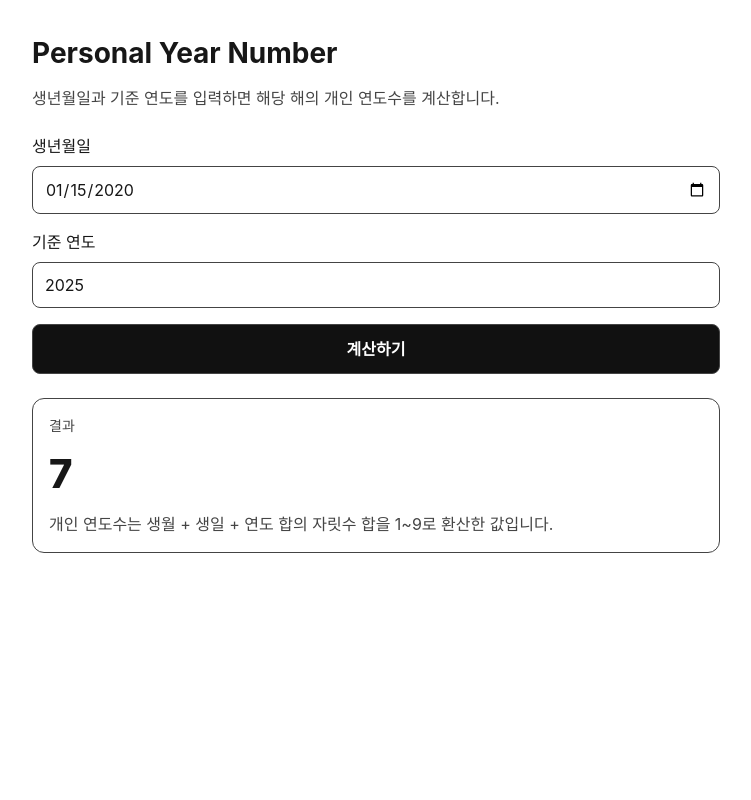
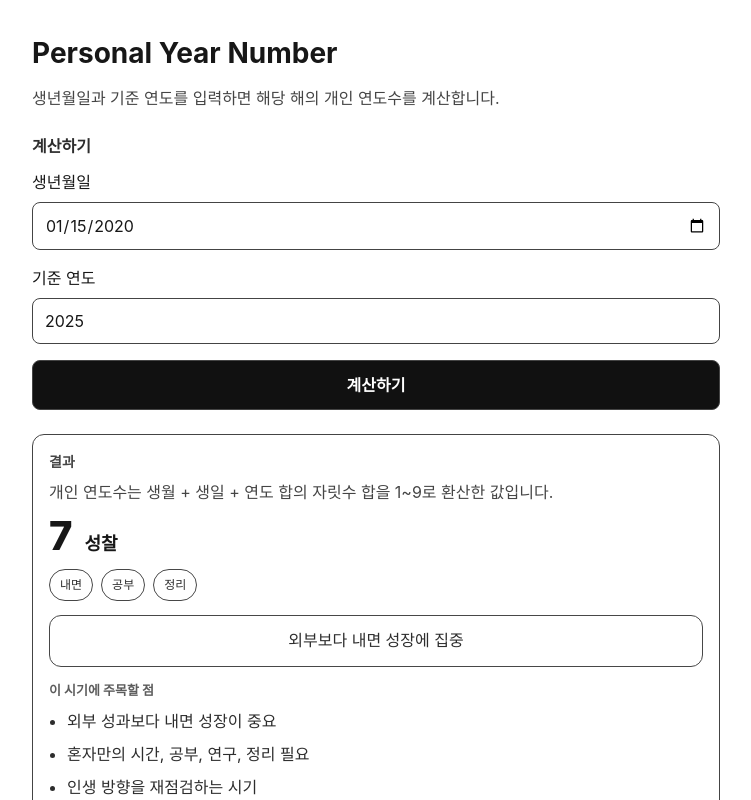
Before and after one commit to Shin-Yu-1/Personal-Year-Number, a Next.js app: page / in a window 1280 px wide. Both pictures are taken after typing "2020-01-15" into the empty fields and a click on the button "계산하기". Shown: the whole page, without its empty margins (264-1015 px from the left). Built offline with nearby package versions, Linux system fonts and the light colour scheme.

Commit message:
feat: 결과값에 대한 설명 추가

```diff
--- a/src/app/page.tsx
+++ b/src/app/page.tsx
@@ -1,6 +1,7 @@
 "use client";
 
 import { useMemo, useState } from "react";
+import PersonalYearInfos, { PersonalYearInfo } from "@/contents/personalYear";
 
 const reduceToSingleDigit = (value: number): number => {
   let n = Math.abs(value);
@@ -38,6 +39,7 @@ const PersonalYearNumberPage = () => {
   const [year, setYear] = useState<number>(thisYear);
   const [result, setResult] = useState<number | null>(null);
   const [error, setError] = useState<string>("");
+  const [resultInfo, setResultInfo] = useState<PersonalYearInfo | null>(null);
 
   const onSubmit = (e: React.FormEvent) => {
     e.preventDefault();
@@ -60,16 +62,53 @@ const PersonalYearNumberPage = () => {
 
     const n = calculatePersonalYearNumber(d, year);
     setResult(n);
+    console.log(n, PersonalYearInfos[n]);
+    setResultInfo(PersonalYearInfos[n]);
   };
 
   return (
-    <div style={{ maxWidth: 720, margin: "0 auto", padding: "2rem 1rem" }}>
+    <main style={{ maxWidth: 720, margin: "0 auto", padding: "2rem 1rem" }}>
+      <header>
         <h1 style={{ fontSize: 28, marginBottom: 12 }}>Personal Year Number</h1>
         <p style={{ opacity: 0.8, marginBottom: 24 }}>
           생년월일과 기준 연도를 입력하면 해당 해의 개인 연도수를 계산합니다.
         </p>
+      </header>
+
+      <section aria-labelledby="calc-title">
+        <h2
+          id="calc-title"
+          style={{ fontSize: 16, margin: 0, marginBottom: 12, opacity: 0.9 }}
+        >
+          계산하기
+        </h2>
 
         <form onSubmit={onSubmit} style={{ display: "grid", gap: 16 }}>
+          <fieldset
+            style={{
+              border: 0,
+              padding: 0,
+              margin: 0,
+              display: "grid",
+              gap: 16,
+            }}
+          >
+            <legend
+              style={{
+                position: "absolute",
+                width: 1,
+                height: 1,
+                padding: 0,
+                margin: -1,
+                overflow: "hidden",
+                clip: "rect(0,0,0,0)",
+                whiteSpace: "nowrap",
+                border: 0,
+              }}
+            >
+              개인 연도수 계산 입력
+            </legend>
+
             <label style={{ display: "grid", gap: 8 }}>
               <span>생년월일</span>
               <input
@@ -119,12 +158,23 @@ const PersonalYearNumberPage = () => {
             >
               계산하기
             </button>
+          </fieldset>
         </form>
 
-      {error && <p style={{ color: "#f87171", marginTop: 16 }}>{error}</p>}
+        {error && (
+          <p
+            role="alert"
+            aria-live="polite"
+            style={{ color: "#f87171", marginTop: 16 }}
+          >
+            {error}
+          </p>
+        )}
+      </section>
 
-      {result !== null && !error && (
-        <div
+      {result !== null && resultInfo !== null && !error && (
+        <section
+          aria-labelledby="result-title"
           style={{
             marginTop: 24,
             padding: 16,
@@ -132,17 +182,114 @@ const PersonalYearNumberPage = () => {
             border: "1px solid #444",
           }}
         >
-          <div style={{ fontSize: 14, opacity: 0.8, marginBottom: 8 }}>
+          <h2
+            id="result-title"
+            style={{ fontSize: 14, opacity: 0.8, margin: 0, marginBottom: 8 }}
+          >
             결과
-          </div>
-          <div style={{ fontSize: 40, fontWeight: 800 }}>{result}</div>
-          <p style={{ opacity: 0.8, marginTop: 8 }}>
+          </h2>
+
+          <p style={{ opacity: 0.8, marginTop: 8, marginBottom: 12 }}>
             개인 연도수는 생월 + 생일 + 연도 합의 자릿수 합을 1~9로 환산한
             값입니다.
           </p>
+
+          <div style={{ display: "flex", alignItems: "baseline", gap: 12 }}>
+            <output style={{ fontSize: 40, fontWeight: 800, lineHeight: 1 }}>
+              {result}
+            </output>
+            <p
+              style={{
+                fontSize: 18,
+                fontWeight: 800,
+                letterSpacing: -0.2,
+                margin: 0,
+              }}
+            >
+              {resultInfo.title}
+            </p>
           </div>
+
+          {/* Keywords */}
+          <ul
+            aria-label="키워드"
+            style={{
+              marginTop: 12,
+              marginBottom: 0,
+              padding: 0,
+              listStyle: "none",
+              display: "flex",
+              flexWrap: "wrap",
+              gap: 8,
+            }}
+          >
+            {String(resultInfo.keywords)
+              .split(/[,#/·•|]/g)
+              .map((k) => k.trim())
+              .filter(Boolean)
+              .map((k) => (
+                <li key={k}>
+                  <span
+                    style={{
+                      display: "inline-block",
+                      padding: "6px 10px",
+                      borderRadius: 999,
+                      border: "1px solid #333",
+                      background: "rgba(255,255,255,0.03)",
+                      fontSize: 12,
+                      opacity: 0.9,
+                    }}
+                  >
+                    {k}
+                  </span>
+                </li>
+              ))}
+          </ul>
+
+          {/* Summary */}
+          <blockquote
+            style={{
+              marginTop: 14,
+              marginLeft: 0,
+              marginRight: 0,
+              padding: 12,
+              borderRadius: 12,
+              border: "1px solid #333",
+              background: "rgba(255,255,255,0.025)",
+              lineHeight: 1.6,
+              opacity: 0.9,
+              textAlign: "center",
+            }}
+          >
+            <p style={{ margin: 0 }}>{resultInfo.summary}</p>
+          </blockquote>
+
+          {/* Infos */}
+          <section aria-labelledby="tips-title" style={{ marginTop: 14 }}>
+            <h3
+              id="tips-title"
+              style={{ fontSize: 13, opacity: 0.7, margin: 0, marginBottom: 8 }}
+            >
+              이 시기에 주목할 점
+            </h3>
+            <ul
+              style={{
+                margin: 0,
+                paddingLeft: 18,
+                lineHeight: 1.7,
+                opacity: 0.9,
+              }}
+            >
+              {resultInfo.infos.map((info, idx) => (
+                <li key={idx} style={{ marginTop: 6 }}>
+                  {info}
+                </li>
+              ))}
+            </ul>
+          </section>
+        </section>
       )}
-    </div>
+    </main>
   );
 };
 
```
Lines whose indentation alone changed are shown as unchanged.
